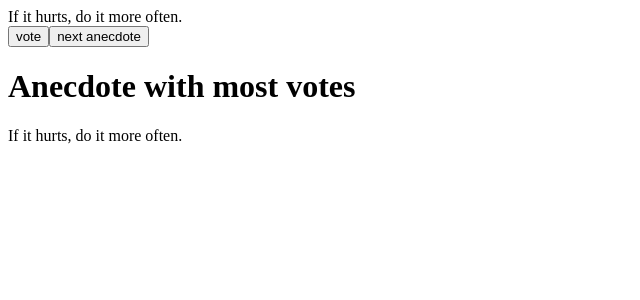
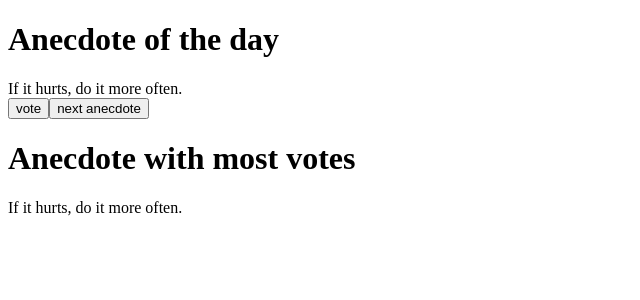
Before and after one commit to Shaky-Sahil/FSO22, a React (Create React App) app in the folder part1/anecdotes/: page / in a window 1280 px wide. Shown: the top 300 px of the page, without its empty margins (0-640 px from the left). Built offline with nearby package versions, Linux system fonts and the light colour scheme.

Commit message:
ex 1.14 complete

```diff
--- a/part1/anecdotes/src/App.js
+++ b/part1/anecdotes/src/App.js
@@ -43,6 +43,7 @@ const App = () => {
   const [votes,setVotes] = useState(Array(7).fill(0))
   return (
     <div>
+      <h1>Anecdote of the day</h1>
       {anecdotes[selected]}
       <br/>
       <button onClick={handleVote}>vote</button>
```
